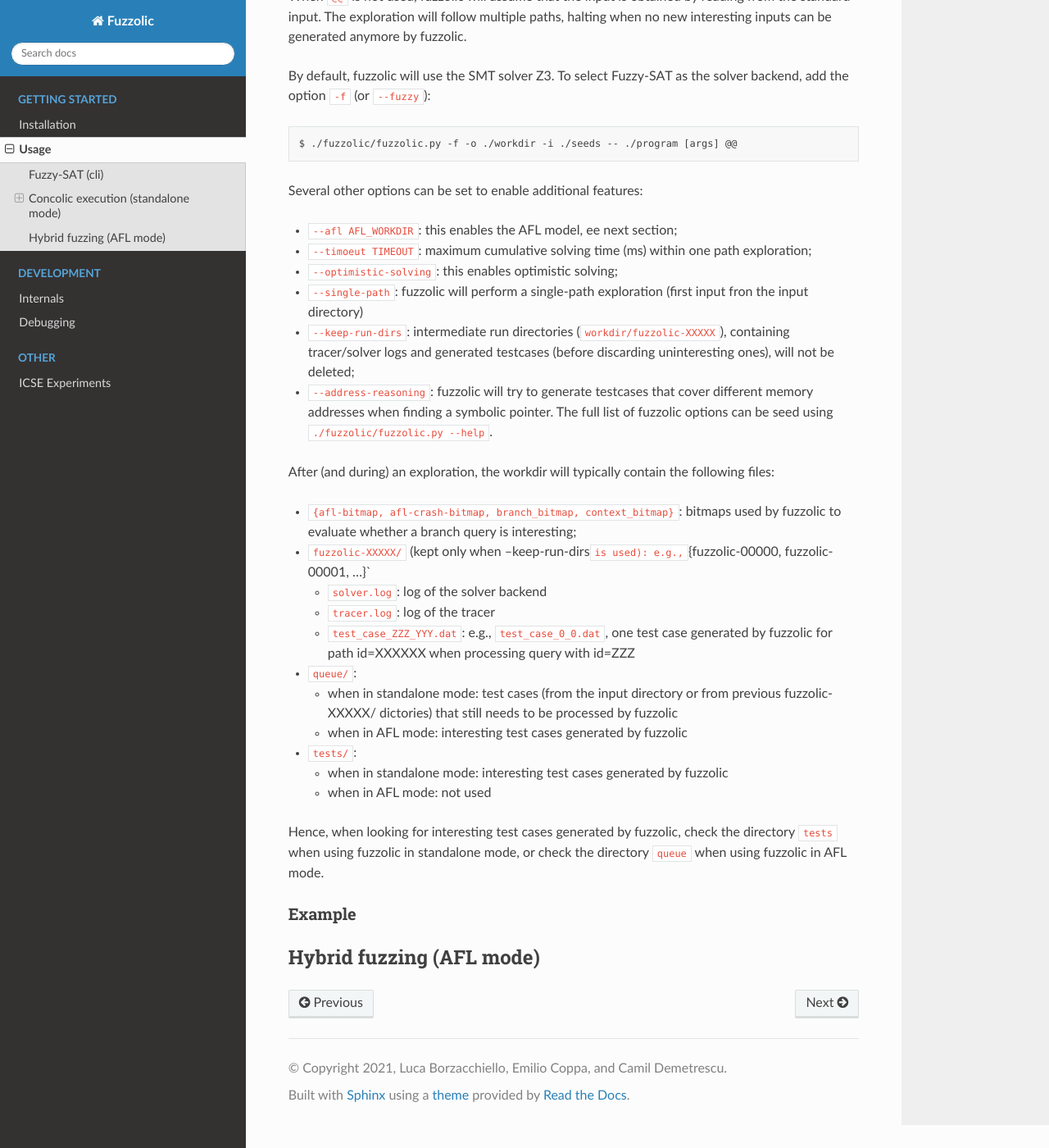
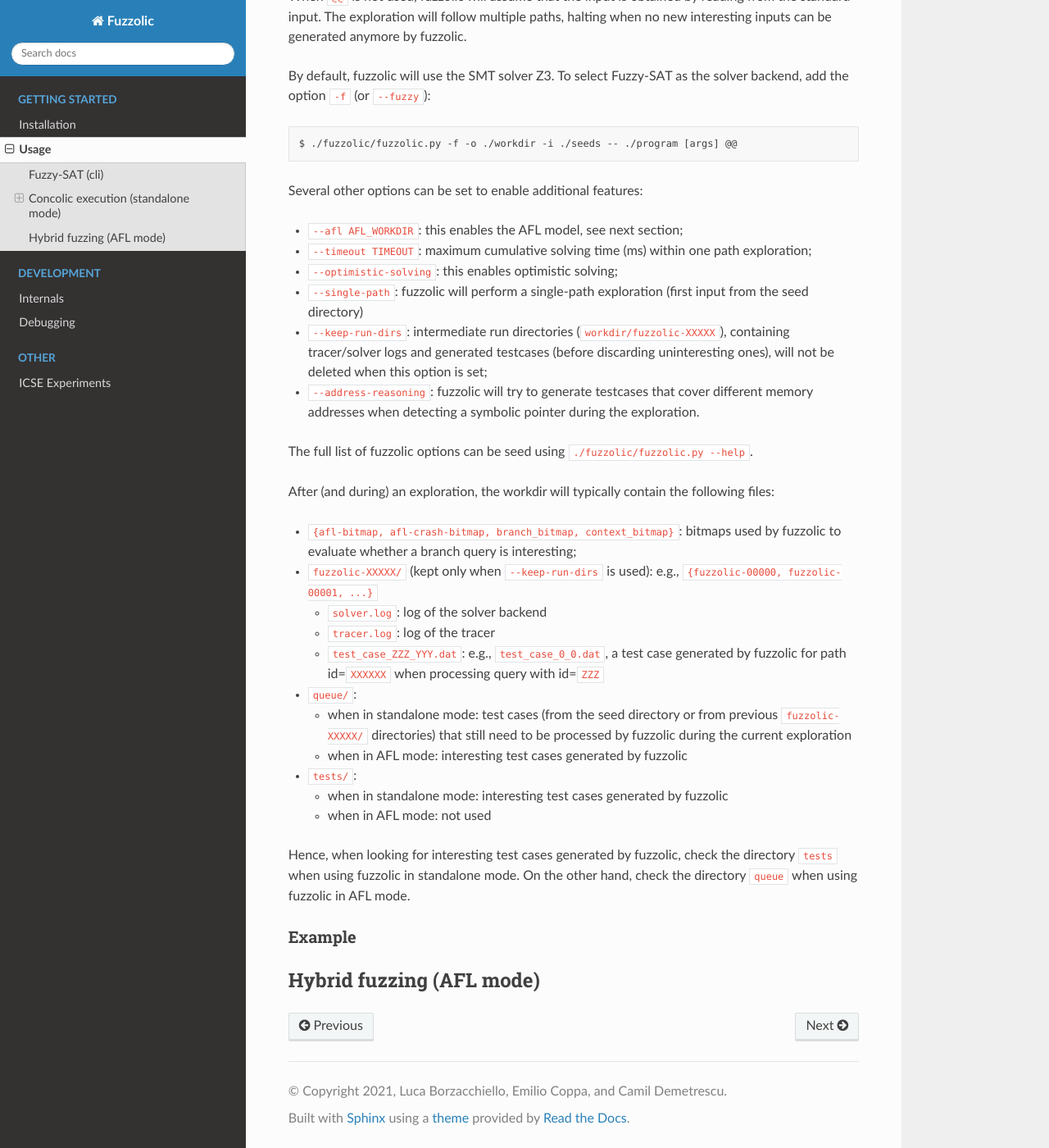
Before and after one commit to season-lab/fuzzolic, a Sphinx documentation site: the page built from docs/usage.md, in a window 1280 px wide and 1400 px high, scrolled down 1398 px. Shown: the whole window at 82% size. Built offline with Sphinx 7.4.7 and the Read the Docs theme 2.0.0, drawn with Linux system fonts in a browser that asks for light colours.

Commit message:
[ci skip]

````diff
--- a/docs/usage.md
+++ b/docs/usage.md
@@ -50,28 +50,29 @@ By default, fuzzolic will use the SMT solver Z3. To select Fuzzy-SAT as the solv
 $ ./fuzzolic/fuzzolic.py -f -o ./workdir -i ./seeds -- ./program [args] @@
 ```
 Several other options can be set to enable additional features:
- * `--afl AFL_WORKDIR`: this enables the AFL model, ee next section;
- * `--timoeut TIMEOUT`: maximum cumulative solving time (ms) within one path exploration;
+ * `--afl AFL_WORKDIR`: this enables the AFL model, see next section;
+ * `--timeout TIMEOUT`: maximum cumulative solving time (ms) within one path exploration;
  * `--optimistic-solving`: this enables optimistic solving;
- * `--single-path`: fuzzolic will perform a single-path exploration (first input fron the input directory)
- * `--keep-run-dirs`: intermediate run directories (`workdir/fuzzolic-XXXXX`), containing tracer/solver logs and generated testcases (before discarding uninteresting ones), will not be deleted;
- * `--address-reasoning`: fuzzolic will try to generate testcases that cover different memory addresses when finding a symbolic pointer.
+ * `--single-path`: fuzzolic will perform a single-path exploration (first input from the seed directory)
+ * `--keep-run-dirs`: intermediate run directories (`workdir/fuzzolic-XXXXX`), containing tracer/solver logs and generated testcases (before discarding uninteresting ones), will not be deleted when this option is set;
+ * `--address-reasoning`: fuzzolic will try to generate testcases that cover different memory addresses when detecting a symbolic pointer during the exploration.
+
  The full list of fuzzolic options can be seed using `./fuzzolic/fuzzolic.py --help`.
 
 After (and during) an exploration, the workdir will typically contain the following files:
 * `{afl-bitmap, afl-crash-bitmap, branch_bitmap, context_bitmap}`: bitmaps used by fuzzolic to evaluate whether a branch query is interesting;
-* `fuzzolic-XXXXX/` (kept only when --keep-run-dirs` is used): e.g., `{fuzzolic-00000, fuzzolic-00001, ...}`
+* `fuzzolic-XXXXX/` (kept only when `--keep-run-dirs` is used): e.g., `{fuzzolic-00000, fuzzolic-00001, ...}`
 	* `solver.log`: log of the solver backend
 	* `tracer.log`: log of the tracer
-	* `test_case_ZZZ_YYY.dat`: e.g., `test_case_0_0.dat`, one test case generated by fuzzolic for path id=XXXXXX when processing query with id=ZZZ
+	* `test_case_ZZZ_YYY.dat`: e.g., `test_case_0_0.dat`, a test case generated by fuzzolic for path id=`XXXXXX` when processing query with id=`ZZZ`
 * `queue/`:
-	* when in standalone mode: test cases (from the input directory or from previous fuzzolic-XXXXX/ dictories) that still needs to be processed by fuzzolic
+	* when in standalone mode: test cases (from the seed directory or from previous `fuzzolic-XXXXX/` directories) that still need to be processed by fuzzolic during the current exploration
 	* when in AFL mode: interesting test cases generated by fuzzolic
 * `tests/`:
 	* when in standalone mode: interesting test cases generated by fuzzolic
 	* when in AFL mode: not used
 
-Hence, when looking for interesting test cases generated by fuzzolic, check the directory `tests` when using fuzzolic in standalone mode, or check the directory `queue` when using fuzzolic in AFL mode.
+Hence, when looking for interesting test cases generated by fuzzolic, check the directory `tests` when using fuzzolic in standalone mode. On the other hand, check the directory `queue` when using fuzzolic in AFL mode.
 
 ### Example
 
````
